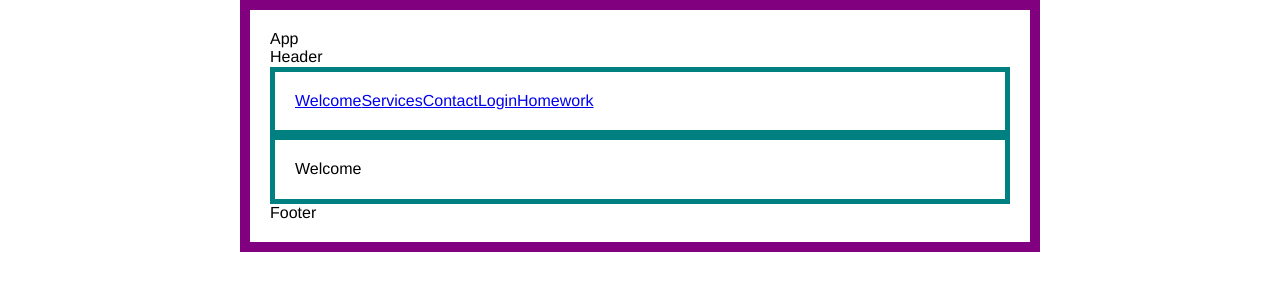
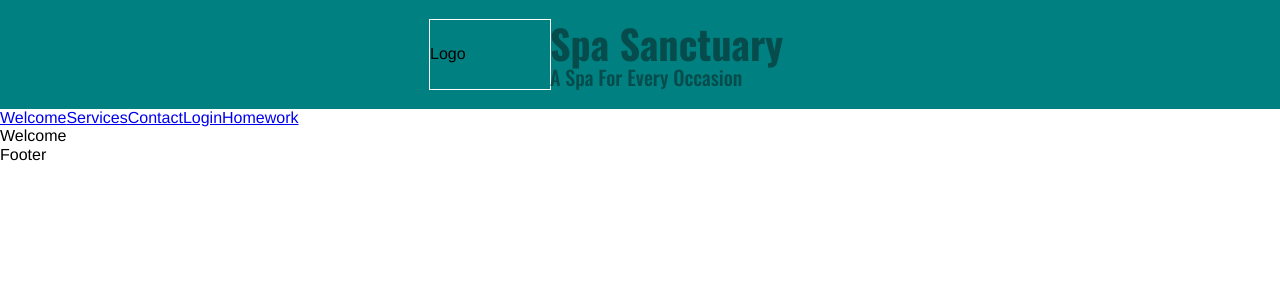
Before and after one commit to mrwasa/Web-1-Lee-Timothy-Final, a React (Create React App) app: page / in a window 1280 px wide. Shown: the top 300 px of the page. Built offline with nearby package versions, Linux system fonts and the light colour scheme.

Commit message:
Styling Header

```diff
--- a/src/React/App.jsx
+++ b/src/React/App.jsx
@@ -2,7 +2,7 @@
 import styled from 'styled-components';
 import { BrowserRouter } from 'react-router-dom';
 
-import Header from './Layout/Header.jsx';
+import Header from './Layout/Header/Header.jsx';
 import Nav from './Layout/Nav/Nav.jsx';
 import Main from './Layout/Main.jsx';
 import Footer from './Layout/Footer.jsx';
@@ -12,7 +12,6 @@
     return (
         <BrowserRouter>
             <AppStyled className='App'>
-                App
                 <Header />
                 <Nav />
                 <Main />
@@ -25,13 +24,5 @@
 export default App;
 
 const AppStyled = styled.div`
-    border: solid 10px purple;
-    padding: 20px;
-    max-width: 800px;
-    margin: auto;
 
-    div {
-        border: solid 5px teal;
-        padding: 20px;
-    }
 `;
--- a/src/React/Layout/Header.jsx
+++ /dev/null
@@ -1,17 +0,0 @@
-import React from 'react';
-import styled from 'styled-components';
-
-const Header = () => {
-
-    return (
-        <HeaderStyled className='Header'>
-            Header
-        </HeaderStyled>
-    );
-}
-
-export default Header;
-
-const HeaderStyled = styled.header`
-
-`;
--- /dev/null
+++ b/src/React/Layout/Header/Header.jsx
@@ -0,0 +1,44 @@
+import React from 'react';
+import styled from 'styled-components';
+
+import Logo from './Logo.jsx';
+import SiteTitle from './SiteTitle.jsx';
+
+const Header = () => {
+
+    return (
+        <HeaderStyled className='Header'>
+            <div className="row">
+                <Logo />
+                <SiteTitle />
+            </div>
+        </HeaderStyled>
+    );
+}
+
+export default Header;
+
+const HeaderStyled = styled.header`
+    background-color: teal;
+    padding: 20px 0px;
+    display: flex;
+    justify-content: center;
+
+    .row {
+        display: flex;
+        width: 420px;
+        align-items: center;
+
+        .Logo {
+            outline: solid 1px white;
+            flex: 1;
+            padding-right: 20px;
+            display: flex;
+            align-items: center;
+        }
+
+        .SiteTitle {
+            flex: 3;
+        }
+    }
+`;
--- /dev/null
+++ b/src/React/Layout/Header/Logo.jsx
@@ -0,0 +1,18 @@
+import React from 'react';
+import styled from 'styled-components';
+
+const Logo = () => {
+
+    return (
+        <LogoStyled className='Logo'>
+            Logo
+        </LogoStyled>
+    );
+}
+
+export default Logo;
+
+const LogoStyled = styled.div`
+    width: 100%;
+    height: 100%;
+`;
--- /dev/null
+++ b/src/React/Layout/Header/SiteTitle.jsx
@@ -0,0 +1,28 @@
+import React from 'react';
+import styled from 'styled-components';
+
+const SiteTitle = () => {
+
+    return (
+        <SiteTitleStyled className='SiteTitle'>
+            <h2>Spa Sanctuary</h2>
+            <h3>A Spa For Every Occasion</h3>
+        </SiteTitleStyled>
+    );
+}
+
+export default SiteTitle;
+
+const SiteTitleStyled = styled.div`
+    color: #064c4c;
+    text-align: left;
+
+    h2 {
+        margin: 0px;
+        font-size: 40px;
+    }
+    h3{
+        margin: 0px;
+        font-size: 20px;
+    }
+`;
--- a/src/React/Layout/Main.jsx
+++ b/src/React/Layout/Main.jsx
@@ -37,4 +37,11 @@
 
 const MainStyled = styled.main`
 
+    .inset {
+        border: solid 10px purple;
+        padding: 20px;
+        max-width: 800px;
+        margin: auto;
+    }
+
 `;
```
